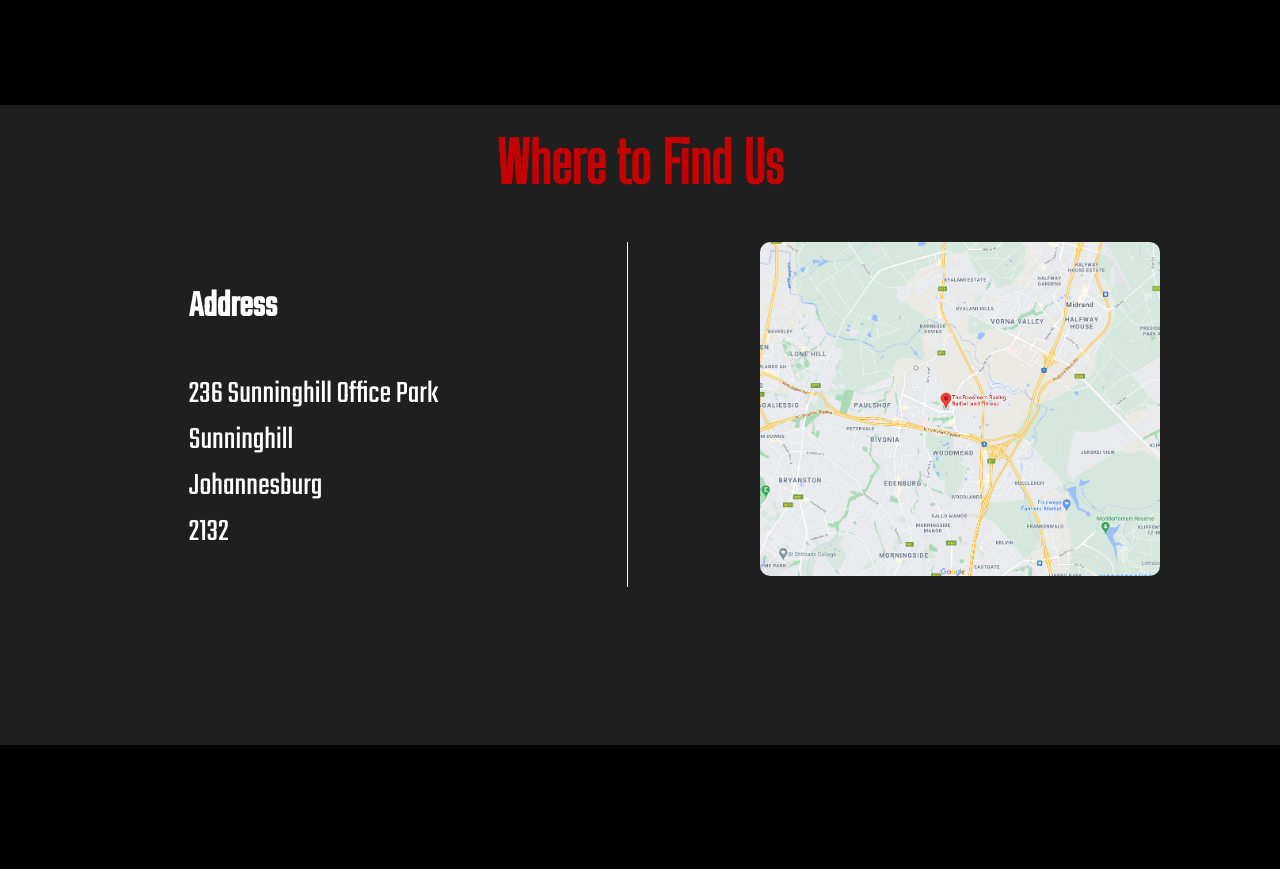
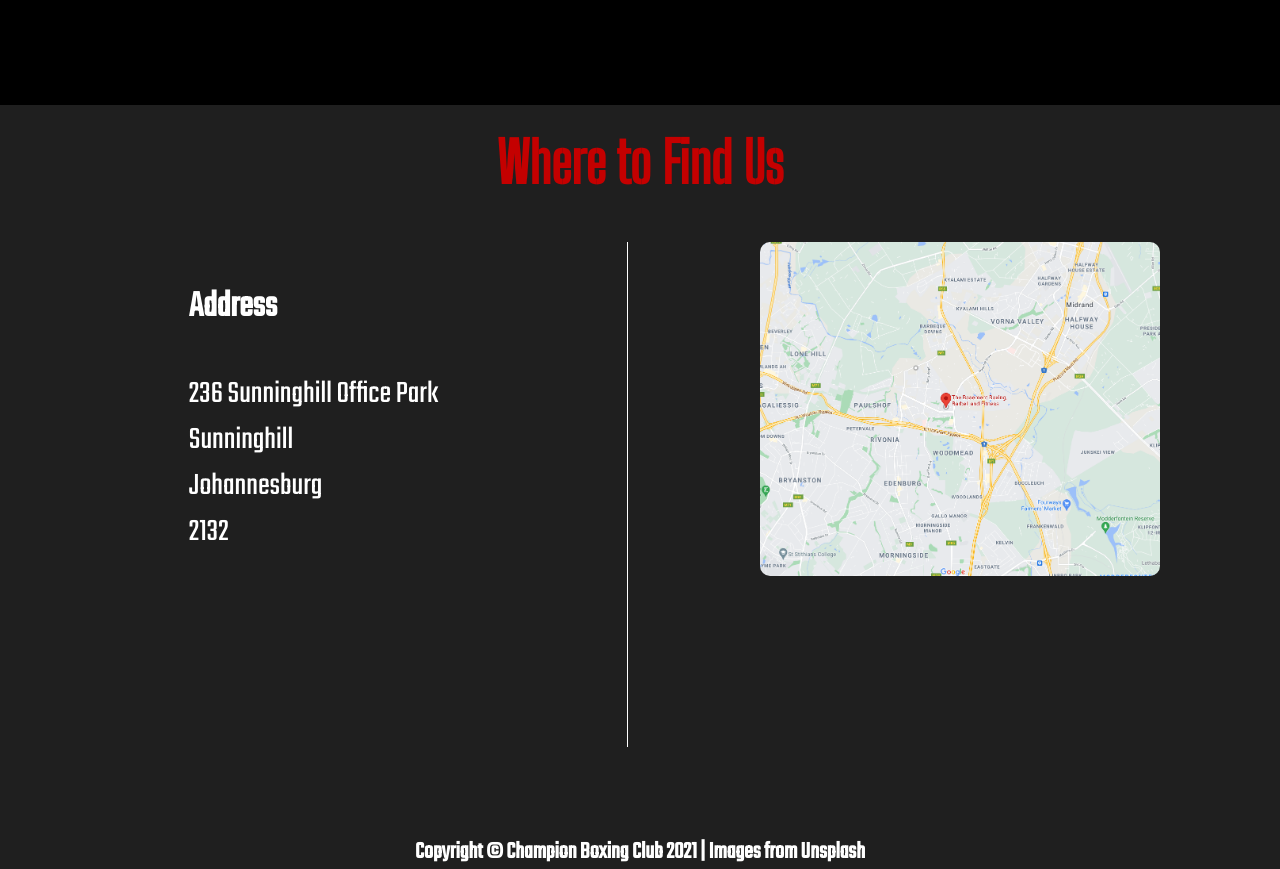
Before and after one commit to liamlebenon/ChampionBoxingClub, a plain HTML site: page index.html in a window 1280 px wide. Shown: the part 1959-2828 px from the top of the page. Before the commit the page ends 2704 px from the top, so only its background shows below. Drawn offline with Linux system fonts and the light colour scheme.

Commit message:
add footer and location

```diff
--- a/index.html
+++ b/index.html
@@ -20,11 +20,11 @@
         </nav>
     </header>
 
-    <section class="landing">
+    <section id="home" class="landing">
         <div class="title"><h1>Champion Boxing Club</h1></div>
     </section>
 
-    <section class="about">
+    <section class="about" id="about">
             <div class="about-1 spacing minwidth">
                 <img src="images/gallery-1.webp" alt="Boxing gloves">
                 <h2>We Are the Home of Champions</h2>
@@ -38,7 +38,7 @@
              </div>
     </section>
 
-    <section class="location">
+    <section class="location" id="contact">
         <h2>Where to Find Us</h2>
         <div class="map">
            <img src="images/map.png">
@@ -53,11 +53,10 @@
                 </p>
             </div>
         </div>
+        <div class="footer">
+            <h5>Copyright &copy; Champion Boxing Club 2021 |  Images from Unsplash</h5>
+        </div>
     </section>
 
 </body>
-
-<footer>
-
-</footer>
 </html>
--- a/style.css
+++ b/style.css
@@ -142,6 +142,8 @@ h2 {
     width: 100%;
     margin-top: 18rem;
     height: 40rem;
+    padding-bottom: 5rem;
+    margin-bottom: 0;
 }
 
 .map {
@@ -166,4 +168,16 @@ h2 {
     display: inline-flex;
     justify-content: center;
     border-right: 1px solid white;
+    padding-bottom: 10rem;
 }
+
+
+/* Footer */
+.footer h5{
+    font-size: 1.5rem;
+    color: white;
+    background-color:rgb(31, 31, 31);
+    text-align: center;
+    font-family: 'Teko', "Times New Roman";
+    padding-top: 3rem;
+}
```
